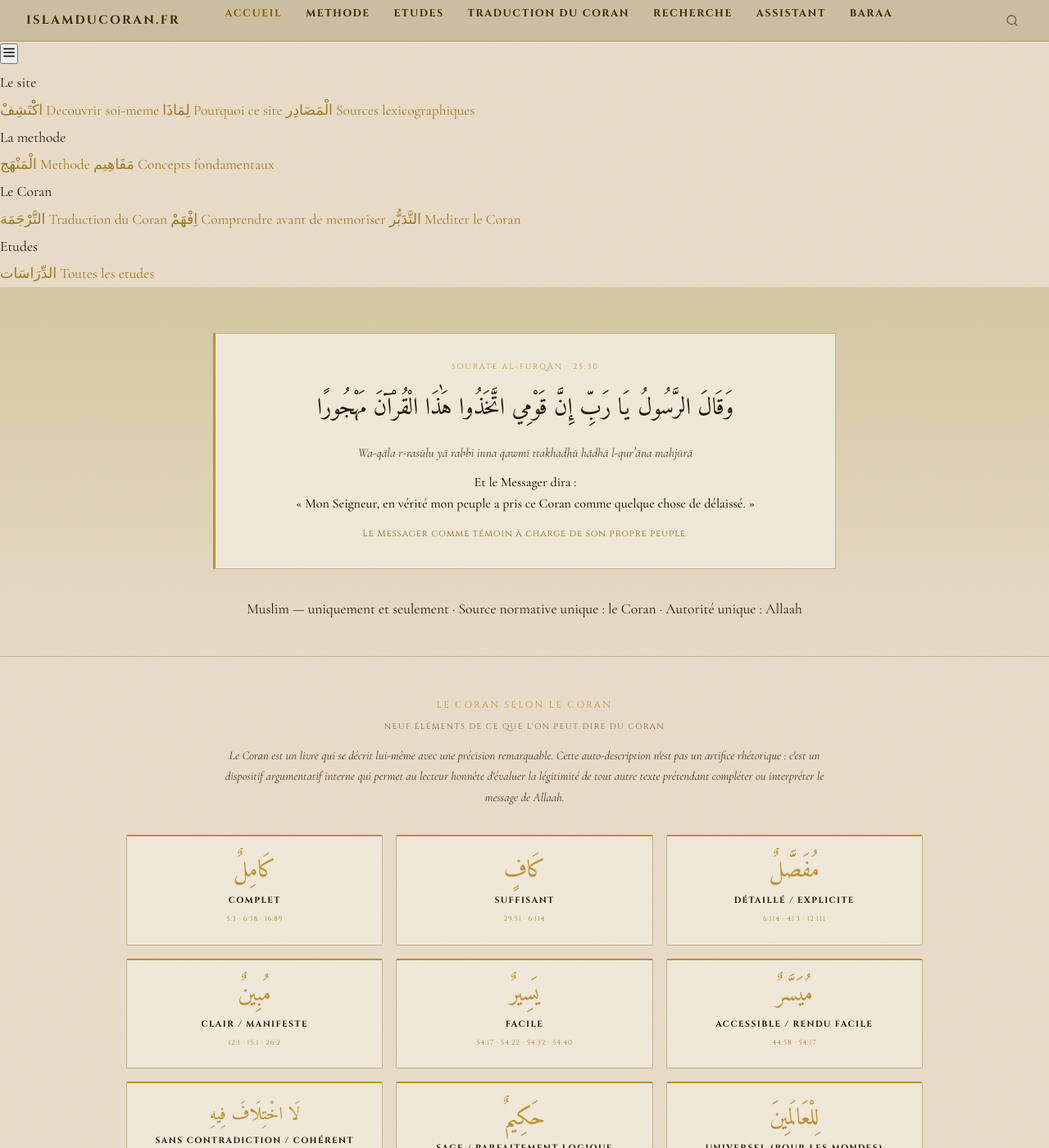
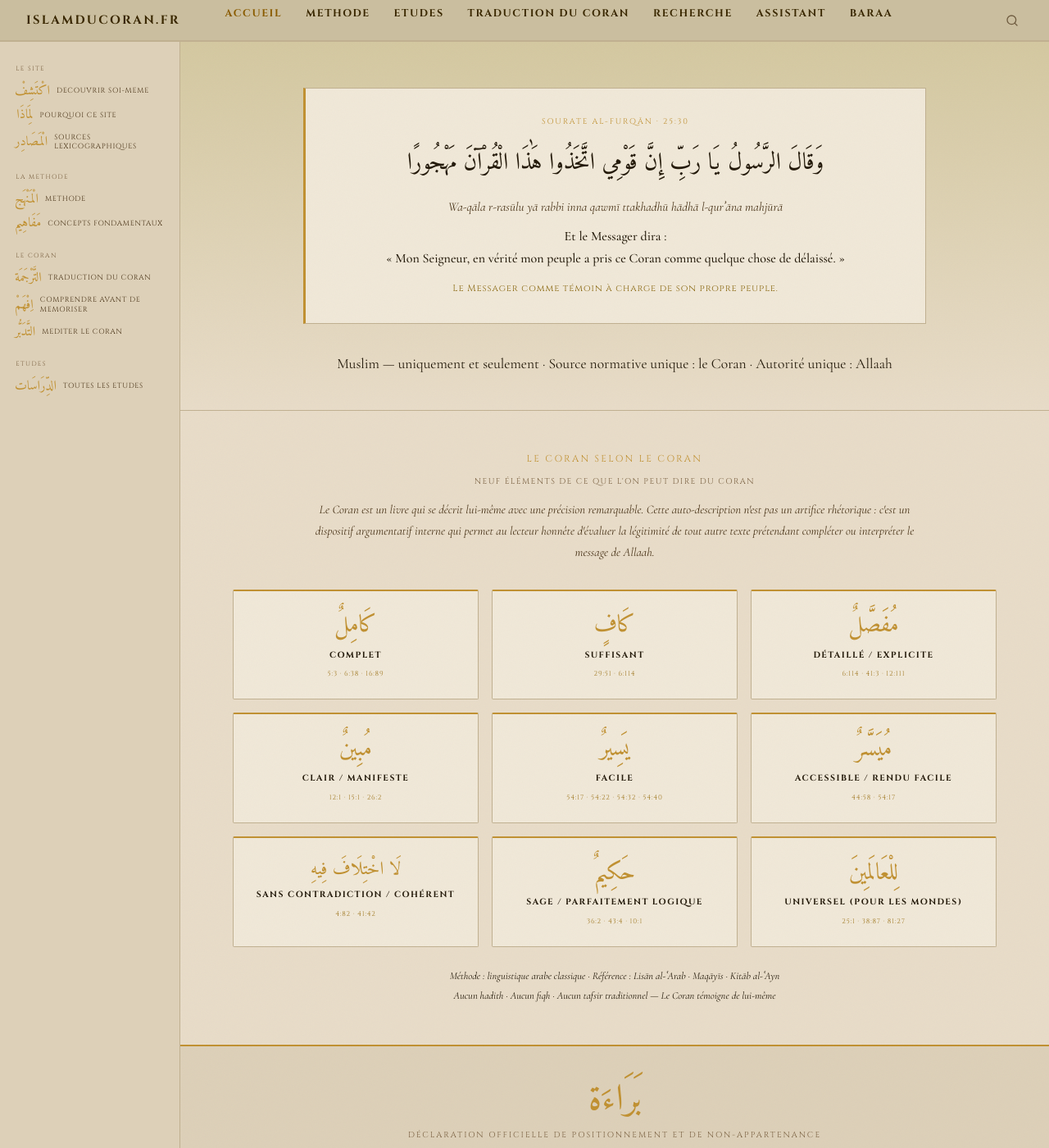
Before and after one commit to Makhuwcoder/islamducoran, a Jekyll site: the page built from index.md, in a window 1280 px wide and 1400 px high. Shown: the whole window at 82% size. Built offline with Jekyll 4.4.1, drawn with Linux system fonts in a browser that asks for light colours.

Commit message:
CSS: sidebar navigation verticale

```diff
--- a/assets/css/main.scss
+++ b/assets/css/main.scss
@@ -1404,3 +1404,154 @@ tr:nth-child(even) td { background: var(--bg2); }
   color: var(--texte2);
   line-height: 1.65;
 }
+
+/* ══════════════════════════════════════════════════════════════
+   SIDEBAR NAVIGATION VERTICALE
+   ══════════════════════════════════════════════════════════════ */
+
+/* ── Layout global avec sidebar ── */
+.page-layout {
+  display: flex;
+  min-height: calc(100vh - var(--nav-h, 56px));
+}
+
+.page-main {
+  flex: 1;
+  min-width: 0;
+}
+
+/* ── Sidebar ── */
+.site-sidebar {
+  width: 220px;
+  flex-shrink: 0;
+  background: var(--bg2);
+  border-right: 1px solid var(--bg5);
+  position: sticky;
+  top: var(--nav-h, 56px);
+  height: calc(100vh - var(--nav-h, 56px));
+  overflow-y: auto;
+  overflow-x: hidden;
+  transition: width .25s ease;
+  z-index: 40;
+}
+
+.site-sidebar::-webkit-scrollbar { width: 3px; }
+.site-sidebar::-webkit-scrollbar-thumb { background: var(--bg5); }
+
+/* ── Toggle button (visible uniquement sur mobile/condensé) ── */
+.sidebar-toggle {
+  display: none;
+  background: transparent;
+  border: none;
+  cursor: pointer;
+  color: var(--or3);
+  padding: .8rem 1rem;
+  width: 100%;
+  text-align: left;
+}
+
+/* ── Sidebar nav groups ── */
+.sidebar-nav {
+  padding: 1rem 0 2rem;
+}
+
+.sidebar-group {
+  margin-bottom: .5rem;
+}
+
+.sidebar-group__title {
+  font-family: var(--font-titre);
+  font-size: .48rem;
+  letter-spacing: .18em;
+  text-transform: uppercase;
+  color: var(--texte3);
+  padding: .6rem 1.2rem .3rem;
+  display: block;
+}
+
+.sidebar-link {
+  display: flex;
+  align-items: center;
+  gap: .5rem;
+  padding: .42rem 1.2rem .42rem 1rem;
+  text-decoration: none;
+  border-left: 2px solid transparent;
+  transition: background .15s, border-color .15s, color .15s;
+  cursor: pointer;
+}
+
+.sidebar-link:hover {
+  background: var(--bg3);
+  border-left-color: var(--or3);
+}
+
+.sidebar-link.active {
+  background: var(--bg3);
+  border-left-color: var(--or3);
+}
+
+.sidebar-link.active .sidebar-label {
+  color: var(--or3);
+  font-weight: 700;
+}
+
+.sidebar-ar {
+  font-family: var(--font-arabe);
+  font-size: 1rem;
+  color: var(--or3);
+  line-height: 1;
+  min-width: 1.4rem;
+  text-align: right;
+  flex-shrink: 0;
+}
+
+.sidebar-label {
+  font-family: var(--font-titre);
+  font-size: .55rem;
+  letter-spacing: .08em;
+  text-transform: uppercase;
+  color: var(--texte2);
+  line-height: 1.3;
+}
+
+/* ── Responsive: sidebar cachée sur mobile ── */
+@media (max-width: 900px) {
+  .page-layout {
+    flex-direction: column;
+  }
+  .site-sidebar {
+    width: 100%;
+    height: auto;
+    position: relative;
+    top: 0;
+    border-right: none;
+    border-bottom: 1px solid var(--bg5);
+  }
+  .sidebar-toggle {
+    display: flex;
+    align-items: center;
+    gap: .5rem;
+  }
+  .sidebar-toggle::after {
+    content: 'Navigation';
+    font-family: var(--font-titre);
+    font-size: .55rem;
+    letter-spacing: .1em;
+    text-transform: uppercase;
+    color: var(--or3);
+  }
+  .sidebar-nav {
+    display: none;
+    padding: .5rem 0 1rem;
+  }
+  .site-sidebar.open .sidebar-nav {
+    display: block;
+  }
+  .site-sidebar.open .sidebar-toggle {
+    border-bottom: 1px solid var(--bg5);
+  }
+}
+
+@media (min-width: 901px) {
+  .sidebar-nav { display: block !important; }
+}
```
